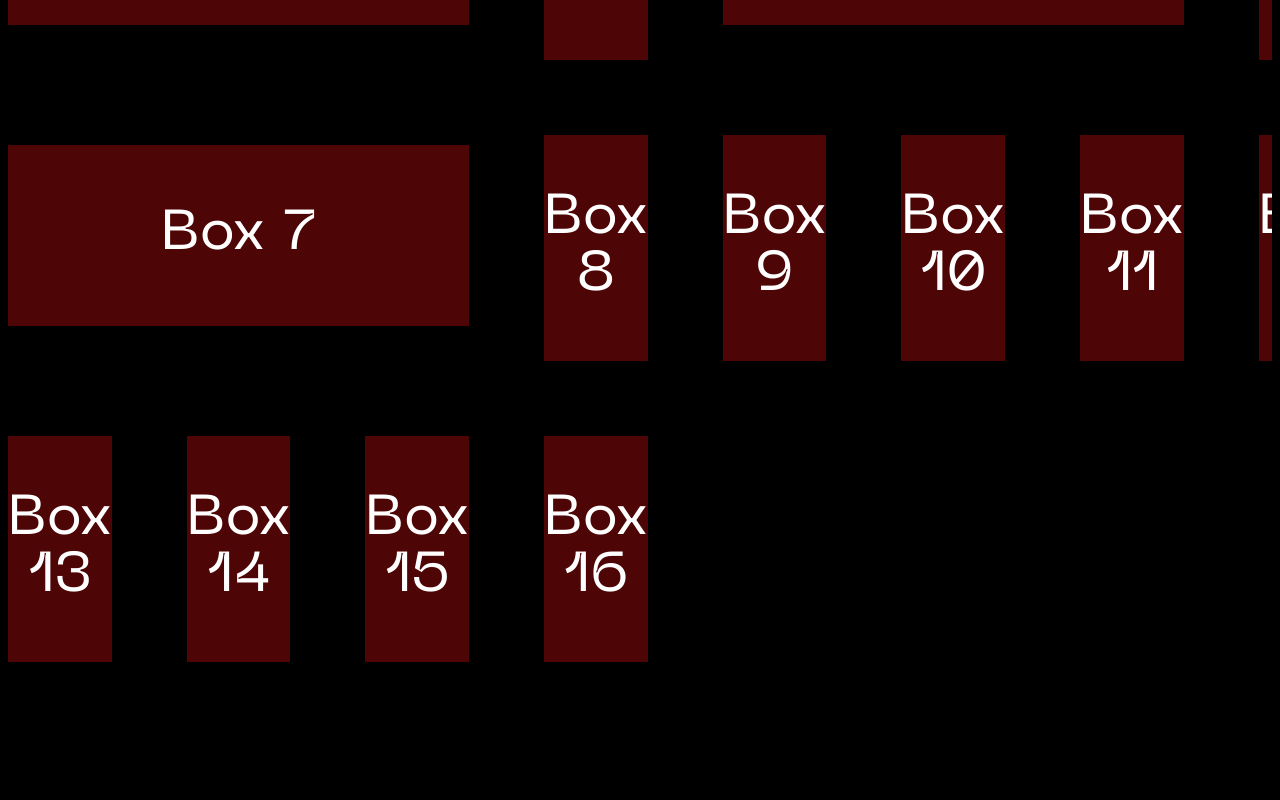
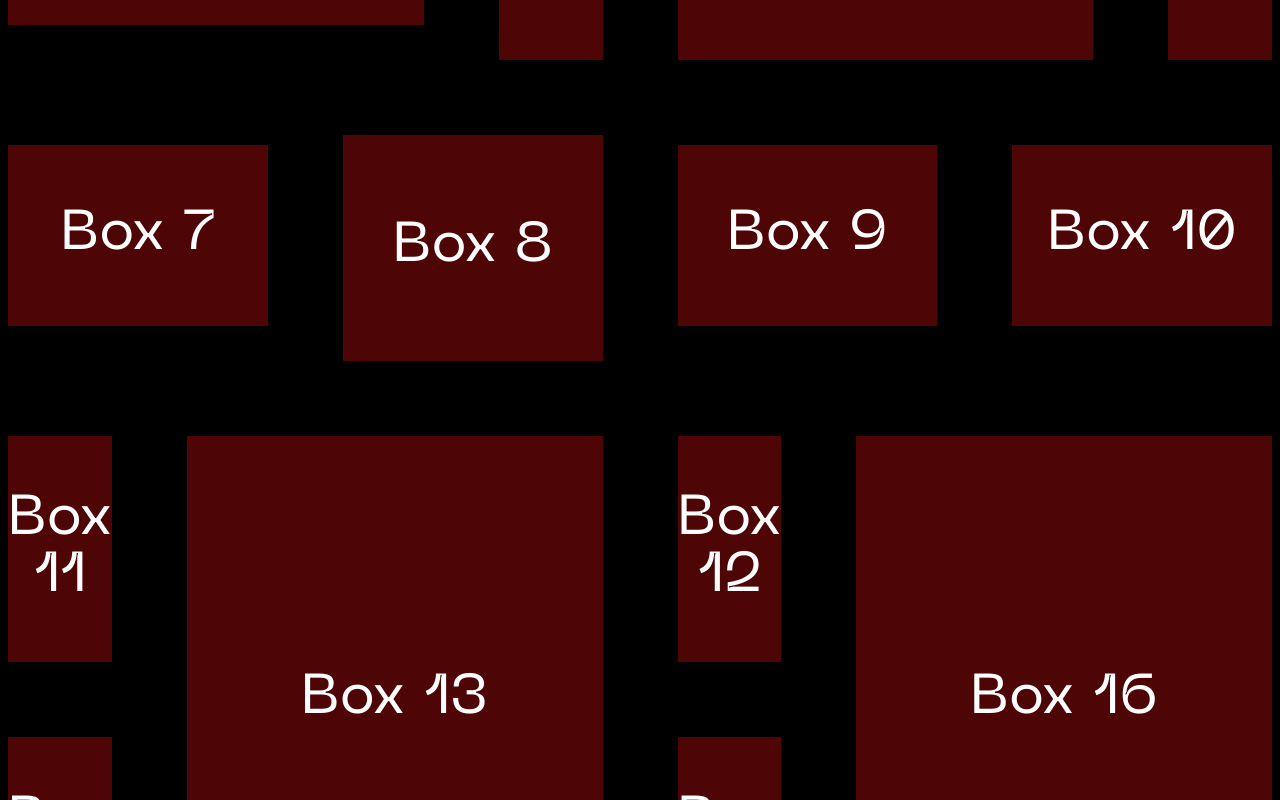
Before and after one commit to matigobbi/guille-portfolio, a React (Vite) app: page / in a window 1280 px wide. Shown: the part 1400-2200 px from the top of the page. Built offline with nearby package versions, Linux system fonts and the light colour scheme.

Commit message:
grid finished

```diff
--- a/src/App.css
+++ b/src/App.css
@@ -114,7 +114,7 @@ background: transparent;
   display: grid;
   font-size: 3.5rem;
   grid-template-columns: repeat(8, 1fr);
-  grid-template-rows: repeat(8, 1fr);
+  grid-template-rows: repeat(5, 1fr);
   gap: 75px;
  }
 
@@ -142,13 +142,40 @@ background: transparent;
  }
 
  .grid-container .box:nth-child(3){
-  margin: 10px 0 35px 0 ;
   grid-column: 5 / 8;
   grid-row: 1 / 3;
  }
 
  .grid-container .box:nth-child(7){
   margin: 10px 0 35px 0 ;
-  grid-column: 1 / 4;
+  grid-column: 1 / 3;
   grid-row: 3 / 4;
  }
+
+ .grid-container .box:nth-child(8){
+  grid-column: 3 / 5;
+  grid-row: 3 / 4;
+ }
+
+ .grid-container .box:nth-child(9){
+  margin: 10px 0 35px 0 ;
+  grid-column: 5 / 7;
+  grid-row: 3 / 4;
+ }
+
+ .grid-container .box:nth-child(10){
+  margin: 10px 0 35px 0 ;
+  grid-column: 7 / 9;
+  grid-row: 3 / 4;
+ }
+
+ .grid-container .box:nth-child(13){
+  grid-column: 2 / 5;
+  grid-row: 4 / 6;
+ }
+
+
+ .grid-container .box:nth-child(16){
+  grid-column: 6 / 9;
+  grid-row: 4 / 6;
+ }
```
